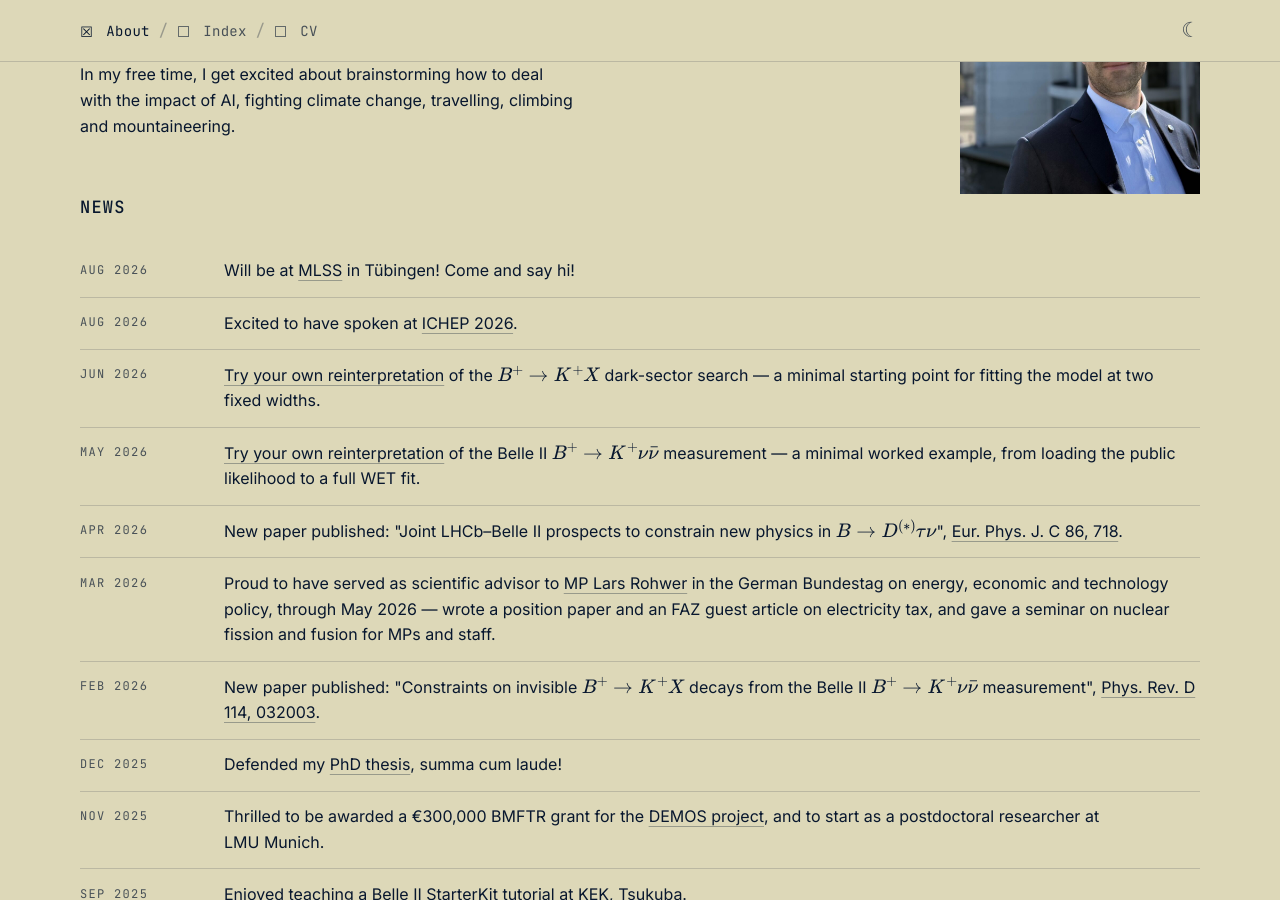
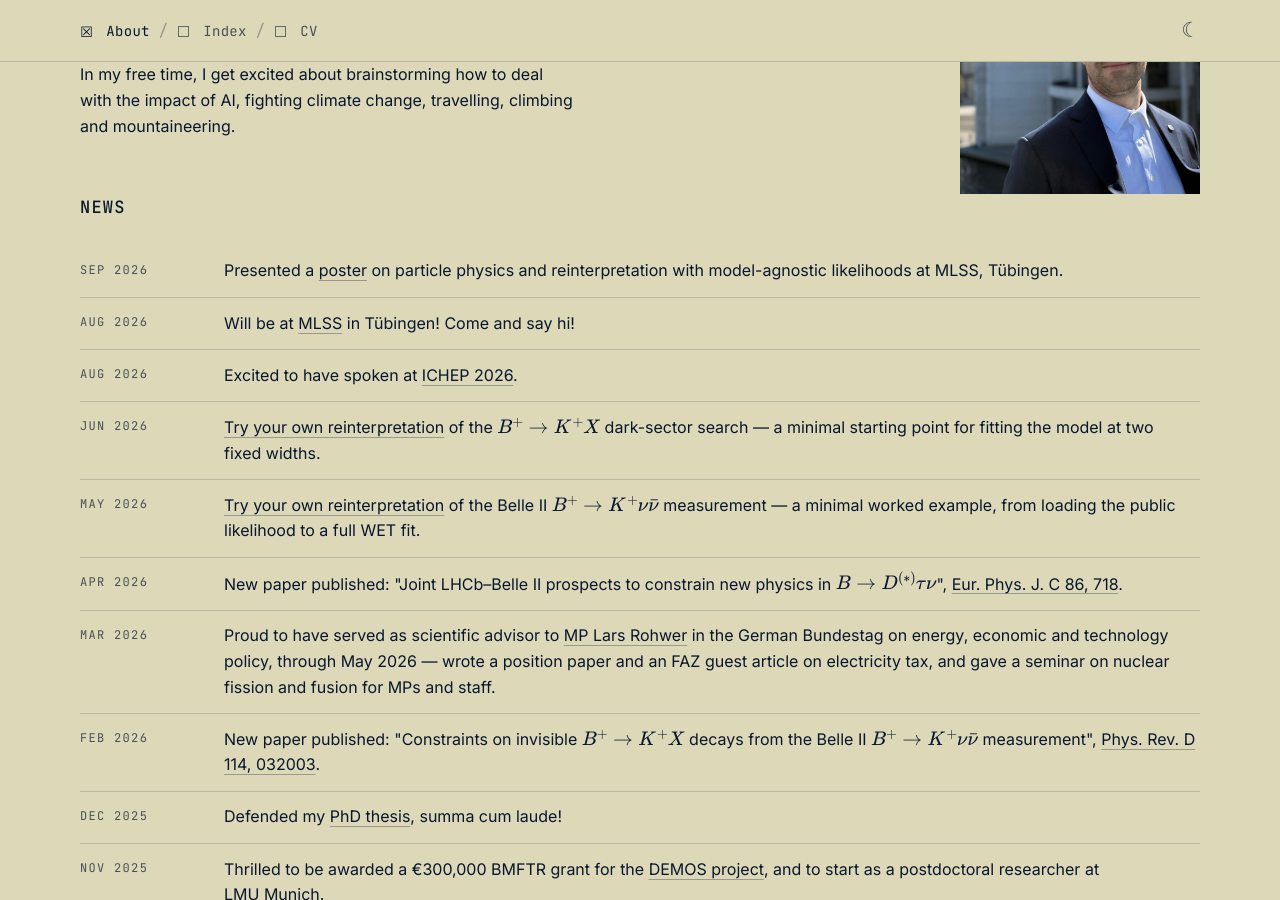
Before and after one commit to lorenzennio/lorenzennio.github.io, a Jekyll site: the page built from _pages/about.md, in a window 1280 px wide and 900 px high, scrolled down 376 px. Built offline with Jekyll 4.4.1, drawn with Linux system fonts in a browser that asks for light colours; formulas are drawn with MathJax 3.

Commit message:
Add MLSS 2026 poster to news
Co-Authored-By: Claude Fable 5 <noreply@anthropic.com>

```diff
--- a/_data/news.yml
+++ b/_data/news.yml
@@ -2,6 +2,9 @@
 # Add new items to the top of this list. `text` may contain inline <a>
 # links on just the relevant phrase (not the whole entry) -- see
 # _pages/home.md for how this is rendered.
+- date: 2026-09-01
+  text: 'Presented a <a href="/assets/pdfs/mlss2026-poster.pdf">poster</a> on particle physics and reinterpretation with model-agnostic likelihoods at MLSS, Tübingen.'
+
 - date: 2026-08-30
   text: 'Will be at <a href="https://mlss2026.is.tuebingen.mpg.de/">MLSS</a> in Tübingen! Come and say hi!'
 
```
Also changed, not shown: 1 other file.
